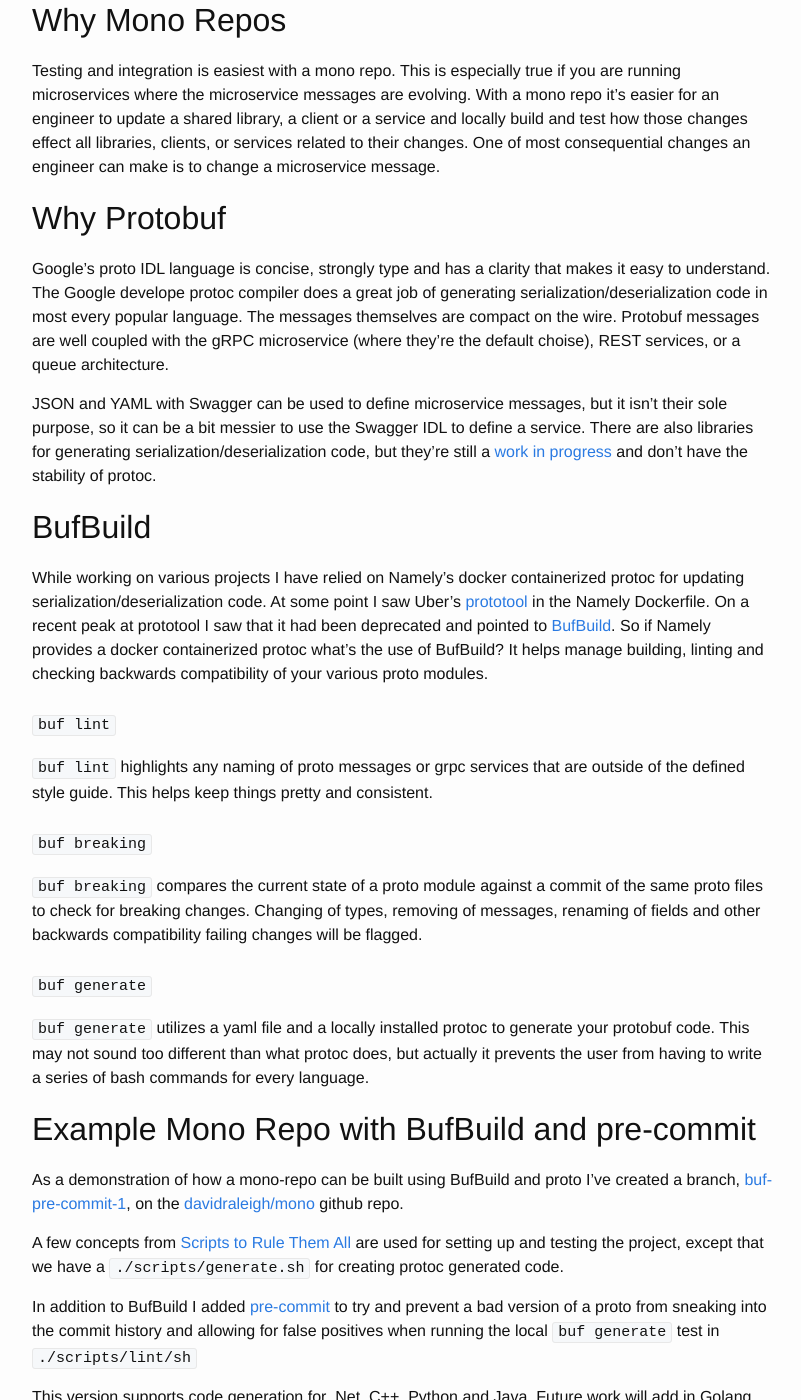
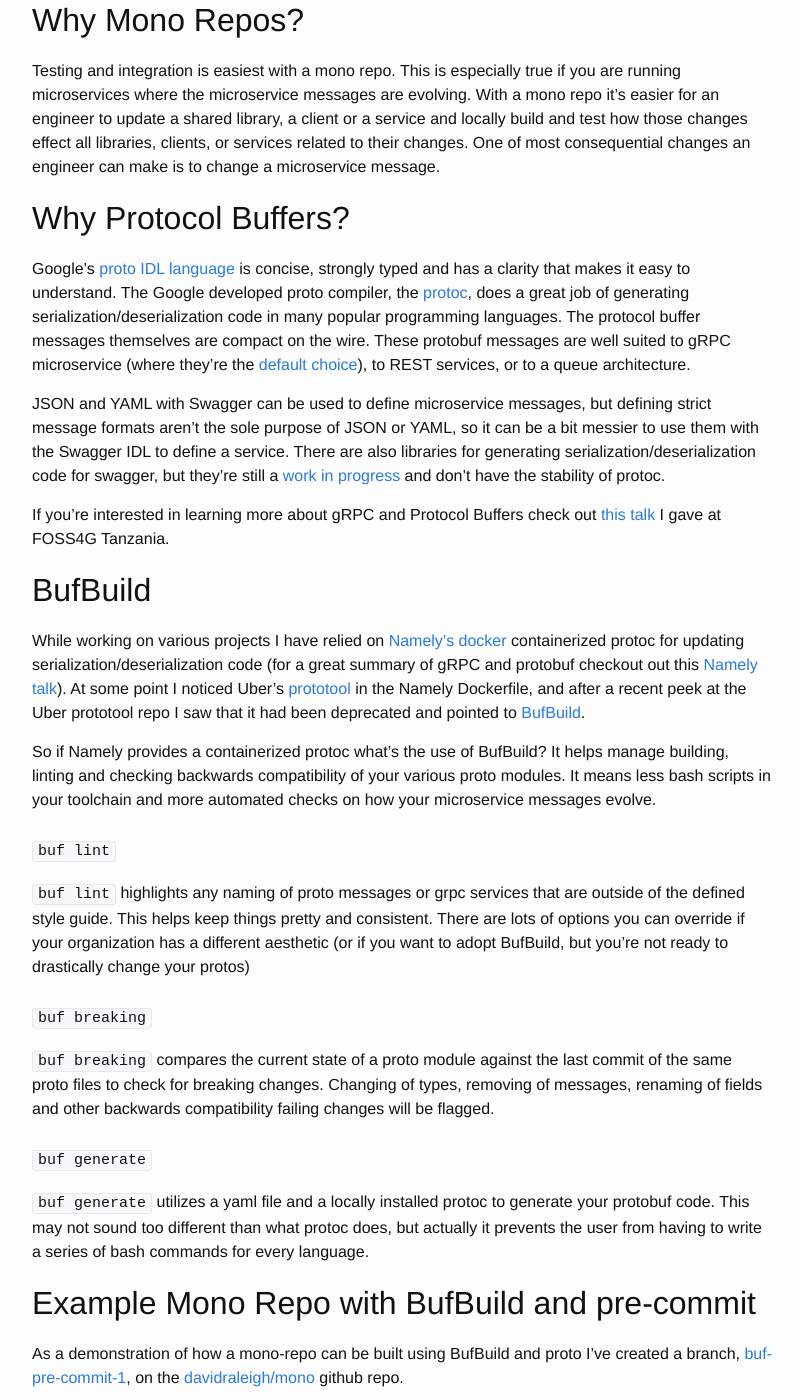
Before and after one commit to davidraleigh/davidraleigh.github.io, a Jekyll site: the page built from _posts/2022-03-28-generating-protobuf-reliably-from-mono-repos.md, in a window 1280 px wide and 1400 px high, scrolled down 384 px. Shown: the whole window, without its empty margins (238-1039 px from the left). Built offline with Jekyll 4.4.1, drawn with Linux system fonts in a browser that asks for light colours; our own code applies the rules of GitHub Pages for plain Markdown files; comment, search, counter and statistics services are not loaded; some of the changed text lies outside the part shown.

Commit message:
typos and links

```diff
--- a/_posts/2022-03-28-generating-protobuf-reliably-from-mono-repos.md
+++ b/_posts/2022-03-28-generating-protobuf-reliably-from-mono-repos.md
@@ -2,23 +2,27 @@
 
 As a director of software engineering, possibly the most important challenge is how to keep services running properly. Testing can prevent outages and software bugs, but testing and continuous integration must be balanced so that they don't interfere with the productivity of engineers.
 
-## Why Mono Repos
+## Why Mono Repos?
 Testing and integration is easiest with a mono repo. This is especially true if you are running microservices where the microservice messages are evolving. With a mono repo it's easier for an engineer to update a shared library, a client or a service and locally build and test how those changes effect all libraries, clients, or services related to their changes. One of most consequential changes an engineer can make is to change a microservice message.
 
-## Why Protobuf
-Google's proto IDL language is concise, strongly type and has a clarity that makes it easy to understand. The Google develope protoc compiler does a great job of generating serialization/deserialization code in most every popular language. The messages themselves are compact on the wire. Protobuf messages are well coupled with the gRPC microservice (where they're the default choise), REST services, or a queue architecture.
+## Why Protocol Buffers?
+Google's [proto IDL language](https://developers.google.com/protocol-buffers) is concise, strongly typed and has a clarity that makes it easy to understand. The Google developed proto compiler, the [protoc](https://developers.google.com/protocol-buffers/docs/overview#cross-lang), does a great job of generating serialization/deserialization code in many popular programming languages. The protocol buffer messages themselves are compact on the wire. These protobuf messages are well suited to gRPC microservice (where they're the [default choice](https://grpc.io/docs/what-is-grpc/core-concepts/#service-definition)), to REST services, or to a queue architecture.
 
 
-JSON and YAML with Swagger can be used to define microservice messages, but it isn't their sole purpose, so it can be a bit messier to use the Swagger IDL to define a service. There are also libraries for generating serialization/deserialization code, but they're still a [work in progress](https://github.com/OpenAPITools/openapi-generator/issues/8892) and don't have the stability of protoc.
+JSON and YAML with Swagger can be used to define microservice messages, but defining strict message formats aren't the sole purpose of JSON or YAML, so it can be a bit messier to use them with the Swagger IDL to define a service. There are also libraries for generating serialization/deserialization code for swagger, but they're still a [work in progress](https://github.com/OpenAPITools/openapi-generator/issues/8892) and don't have the stability of protoc.
+
+If you're interested in learning more about gRPC and Protocol Buffers check out [this talk](https://docs.google.com/presentation/d/1x9s_Kti24HubafpT5gfHGb2xqW6e6SUhbPc6caL0YXU/edit?usp=sharing) I gave at FOSS4G Tanzania.
 
 ## BufBuild
-While working on various projects I have relied on Namely's docker containerized protoc for updating serialization/deserialization code. At some point I saw Uber's [prototool](https://github.com/uber/prototool) in the Namely Dockerfile. On a recent peak at prototool I saw that it had been deprecated and pointed to [BufBuild](https://github.com/bufbuild/buf). So if Namely provides a docker containerized protoc what's the use of BufBuild? It helps manage building, linting and checking backwards compatibility of your various proto modules.
+While working on various projects I have relied on [Namely's docker](https://github.com/namely/docker-protoc) containerized protoc for updating serialization/deserialization code (for a great summary of gRPC and protobuf checkout out this [Namely talk](https://www.youtube.com/watch?v=RoXT_Rkg8LA)). At some point I noticed Uber's [prototool](https://github.com/uber/prototool) in the Namely Dockerfile, and after a recent peek at the Uber prototool repo I saw that it had been deprecated and pointed to [BufBuild](https://github.com/bufbuild/buf).
+
+So if Namely provides a containerized protoc what's the use of BufBuild? It helps manage building, linting and checking backwards compatibility of your various proto modules. It means less bash scripts in your toolchain and more automated checks on how your microservice messages evolve.
 
 ### `buf lint`
-`buf lint` highlights any naming of proto messages or grpc services that are outside of the defined style guide. This helps keep things pretty and consistent.
+`buf lint` highlights any naming of proto messages or grpc services that are outside of the defined style guide. This helps keep things pretty and consistent. There are lots of options you can override if your organization has a different aesthetic (or if you want to adopt BufBuild, but you're not ready to drastically change your protos)
 
 ### `buf breaking`
-`buf breaking` compares the current state of a proto module against a commit of the same proto files to check for breaking changes. Changing of types, removing of messages, renaming of fields and other backwards compatibility failing changes will be flagged.
+`buf breaking` compares the current state of a proto module against the last commit of the same proto files to check for breaking changes. Changing of types, removing of messages, renaming of fields and other backwards compatibility failing changes will be flagged.
 
 ### `buf generate`
 `buf generate` utilizes a yaml file and a locally installed protoc to generate your protobuf code. This may not sound too different than what protoc does, but actually it prevents the user from having to write a series of bash commands for every language.
@@ -26,7 +30,7 @@ While working on various projects I have relied on Namely's docker containerized
 ## Example Mono Repo with BufBuild and pre-commit
 As a demonstration of how a mono-repo can be built using BufBuild and proto I've created a branch, [buf-pre-commit-1](https://github.com/davidraleigh/mono/tree/buf-pre-commit-1), on the [davidraleigh/mono](https://github.com/davidraleigh/mono) github repo.
 
-A few concepts from [Scripts to Rule Them All](https://github.blog/2015-06-30-scripts-to-rule-them-all/) are used for setting up and testing the project, except that we have a `./scripts/generate.sh` for creating protoc generated code.
+A few concepts from [Scripts to Rule Them All](https://github.blog/2015-06-30-scripts-to-rule-them-all/) are used for setting up and testing the project, except that `./scripts/generate.sh` is added for creating protoc generated code.
 
 In addition to BufBuild I added [pre-commit](https://pre-commit.com/) to try and prevent a bad version of a proto from sneaking into the commit history and allowing for false positives when running the local `buf generate` test in `./scripts/lint/sh`
 
```
